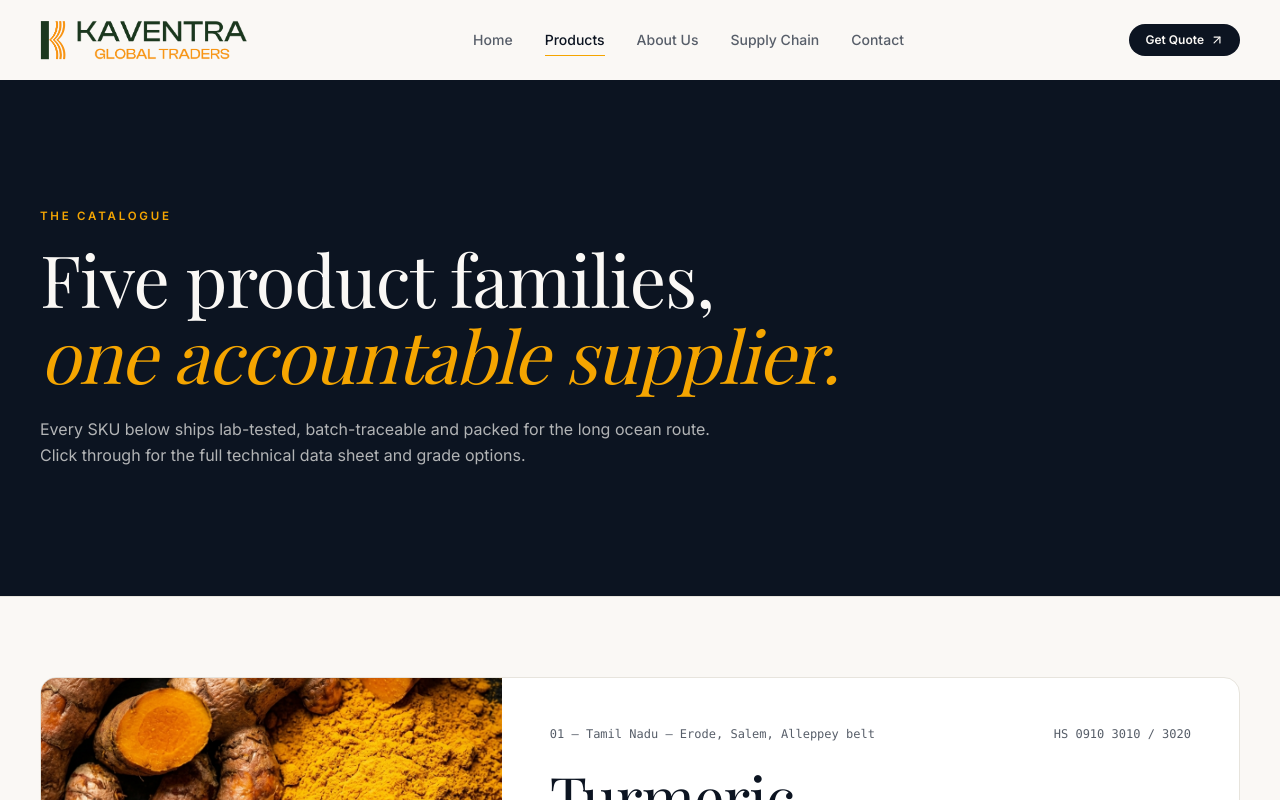
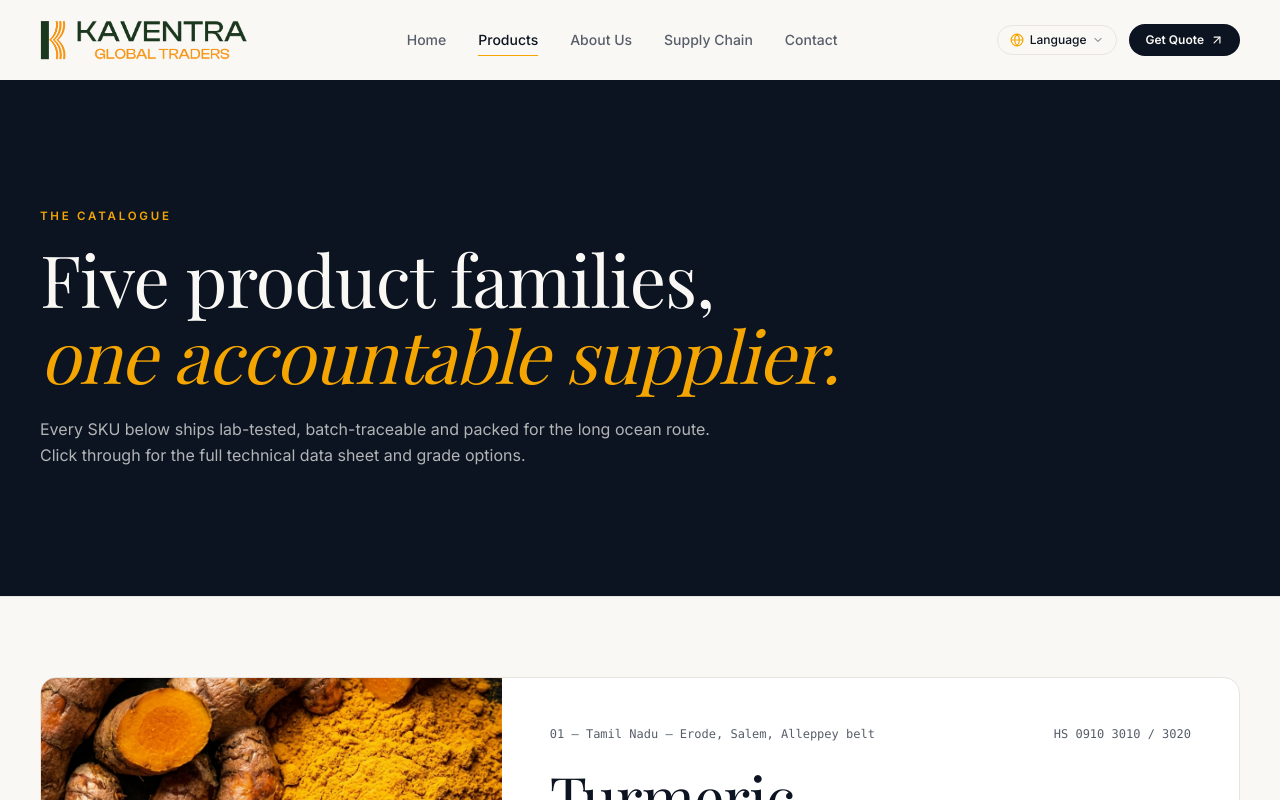
Before and after one commit to GaneshPrasad14/Kaventra, a React (Vite) app: page /products in a window 1280 px wide. Shown: the top 800 px of the page. Built offline with nearby package versions, Linux system fonts and the light colour scheme; a web font is replaced by a local one.

Commit message:
Implement language selection in site header
Added a LanguageSelector component to allow users to choose their language preference. Included multiple language options with corresponding flags.

```diff
--- a/src/components/site-header.tsx
+++ b/src/components/site-header.tsx
@@ -1,6 +1,6 @@
 import { Link } from "@tanstack/react-router";
 import { useEffect, useState } from "react";
-import { Menu, X, ArrowUpRight } from "lucide-react";
+import { Menu, X, ArrowUpRight, Globe, ChevronDown } from "lucide-react";
 
 const nav = [
   { to: "/", label: "Home" },
@@ -9,6 +9,52 @@ const nav = [
   { to: "/supply-chain", label: "Supply Chain" },
   { to: "/contact", label: "Contact" },
 ] as const;
+
+const langs = [
+  { code: "en", label: "🇬🇧 English" },
+  { code: "de", label: "🇩🇪 Deutsch" },
+  { code: "fr", label: "🇫🇷 Français" },
+  { code: "es", label: "🇪🇸 Español" },
+  { code: "it", label: "🇮🇹 Italiano" },
+  { code: "nl", label: "🇳🇱 Nederlands" },
+];
+
+function LanguageSelector() {
+  const [open, setOpen] = useState(false);
+
+  const changeLanguage = (code: string) => {
+    document.cookie = `googtrans=/en/${code}; path=/;`;
+    document.cookie = `googtrans=/en/${code}; path=/; domain=${window.location.hostname};`;
+    window.location.reload();
+  };
+
+  return (
+    <div className="relative">
+      <button
+        onClick={() => setOpen(!open)}
+        className="flex items-center gap-1.5 rounded-full border border-border px-3 py-1.5 text-xs font-medium hover:bg-muted"
+      >
+        <Globe className="h-3.5 w-3.5 text-turmeric" />
+        <span className="hidden sm:inline-block">Language</span>
+        <ChevronDown className="h-3 w-3 opacity-70" />
+      </button>
+
+      {open && (
+        <div className="absolute right-0 top-full mt-2 w-40 rounded-xl border border-border bg-card p-1.5 shadow-xl glass z-50">
+          {langs.map((l) => (
+            <button
+              key={l.code}
+              onClick={() => changeLanguage(l.code)}
+              className="flex w-full items-center gap-2 rounded-md px-3 py-2 text-left text-sm hover:bg-muted"
+            >
+              {l.label}
+            </button>
+          ))}
+        </div>
+      )}
+    </div>
+  );
+}
 
 export function SiteHeader() {
   const [scrolled, setScrolled] = useState(false);
@@ -50,6 +96,7 @@ export function SiteHeader() {
           </nav>
 
           <div className="flex items-center gap-3">
+            <LanguageSelector />
             <Link
               to="/contact"
               className="hidden items-center gap-1.5 rounded-full bg-primary px-4 py-2 text-xs font-semibold text-primary-foreground transition-all hover:bg-ink-2 hover:gap-2 md:inline-flex"
@@ -80,6 +127,9 @@ export function SiteHeader() {
                   {n.label}
                 </Link>
               ))}
+              <div className="px-3 py-2 sm:hidden">
+                <LanguageSelector />
+              </div>
               <Link
                 to="/contact"
                 onClick={() => setOpen(false)}
@@ -91,6 +141,7 @@ export function SiteHeader() {
           </div>
         )}
       </div>
+      <div id="google_translate_element" className="hidden"></div>
     </header>
   );
 }
```
